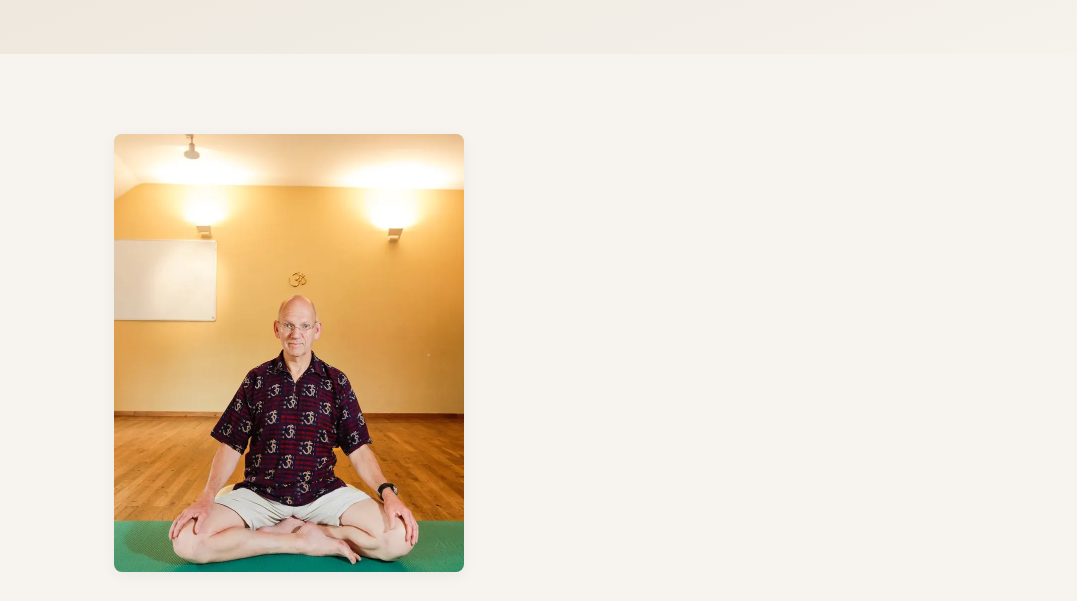
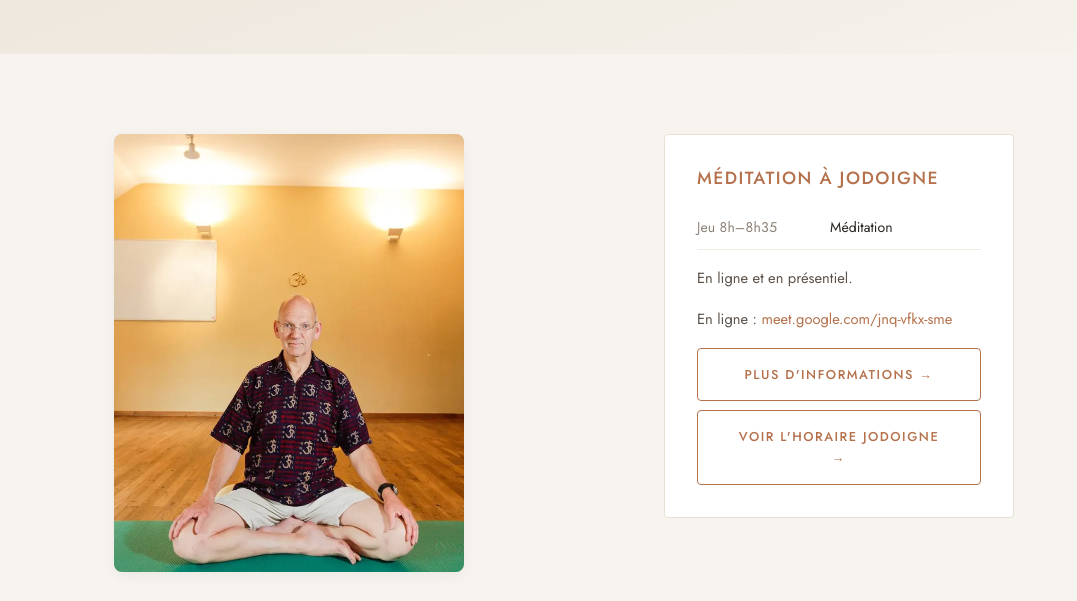
Before and after one commit to etapaz/santosha, a website built with Vite: page profs/thierry-van-brabant.html in a window 1280 px wide. Shown: the part 440-1041 px from the top of the page, without its empty margins (0-1077 px from the left). Built offline with nearby package versions, Linux system fonts and the light colour scheme.

Commit message:
Fiche Thierry: méditation du jeudi (horaire, en ligne et présentiel, lien Meet, vidéo)

```diff
--- a/profs/thierry-van-brabant.html
+++ b/profs/thierry-van-brabant.html
@@ -24,7 +24,8 @@
 
         <section>
             <div class="container">
-                <div style="max-width:720px;">
+                <div class="two-col">
+                    <div>
                     <div class="teacher-avatar large"><img src="../img/teachers/thierry-van-brabant-profile.webp" alt="Thierry Van Brabant" width="700" height="875" loading="eager" decoding="async"></div>
                     <h4>Fondateur de Santosha</h4>
                     <h2 style="margin-top:0.3rem;">Thierry Van Brabant</h2>
@@ -40,6 +41,28 @@
                     <p>Thierry est également formateur de professeurs de yoga et co-anime les <a
                             href="../formation-professeurs.html">formations</a> proposées
                         au centre Santosha.</p>
+                    <h3 style="margin-top:2rem;">Méditation du jeudi</h3>
+                    <p>Chaque jeudi matin, Thierry guide une méditation de 35 minutes, en ligne et en présentiel à Jodoigne. Semaine après semaine, sutra après sutra, il médite sur le Yoga Sutra de Patanjali, le grand texte yogique de méditation. Elle s’adresse aux élèves de Santosha, aux enseignants de yoga et à toute personne qui désire une vie plus harmonieuse et moins stressée.</p>
+                    <div style="margin:1.5rem 0;">
+                        <div style="padding:56.25% 0 0 0;position:relative;"><iframe src="https://player.vimeo.com/video/1199438456?badge=0&amp;autopause=0&amp;player_id=0&amp;app_id=58479" frameborder="0" allow="autoplay; fullscreen; picture-in-picture; clipboard-write; encrypted-media; web-share" referrerpolicy="strict-origin-when-cross-origin" style="position:absolute;top:0;left:0;width:100%;height:100%;" title="Calmer le mental (03 06 26)"></iframe></div><script src="https://player.vimeo.com/api/player.js"></script>
+                    </div>
+                    </div>
+                    <div>
+                        <div class="card">
+                            <h4>Méditation à Jodoigne</h4>
+                            <div style="margin-top:1rem;">
+                                <div class="schedule-row"><span class="schedule-time">Jeu 8h–8h35</span><span class="schedule-type">Méditation</span></div>
+                            </div>
+                            <p style="margin-top:1rem;">En ligne et en présentiel.</p>
+                            <p>En ligne : <a href="https://meet.google.com/jnq-vfkx-sme" target="_blank" rel="noopener">meet.google.com/jnq-vfkx-sme</a></p>
+                            <div style="margin-top:1rem;">
+                                <a href="../meditation.html" class="btn btn-outline" style="width:100%; text-align:center;">Plus d'informations →</a>
+                            </div>
+                            <div style="margin-top:0.6rem;">
+                                <a href="../horaires.html#jodoigne" class="btn btn-outline" style="width:100%; text-align:center;">Voir l'horaire Jodoigne →</a>
+                            </div>
+                        </div>
+                    </div>
                 </div>
             </div>
         </section>
```
